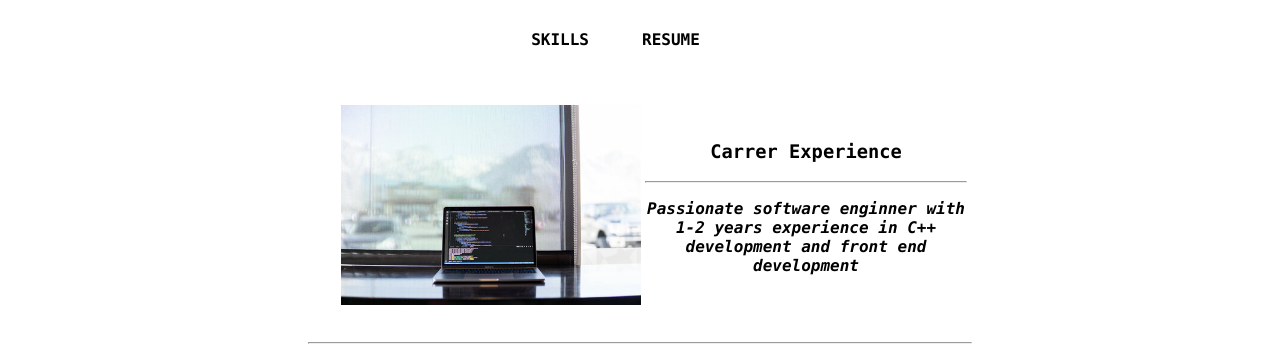
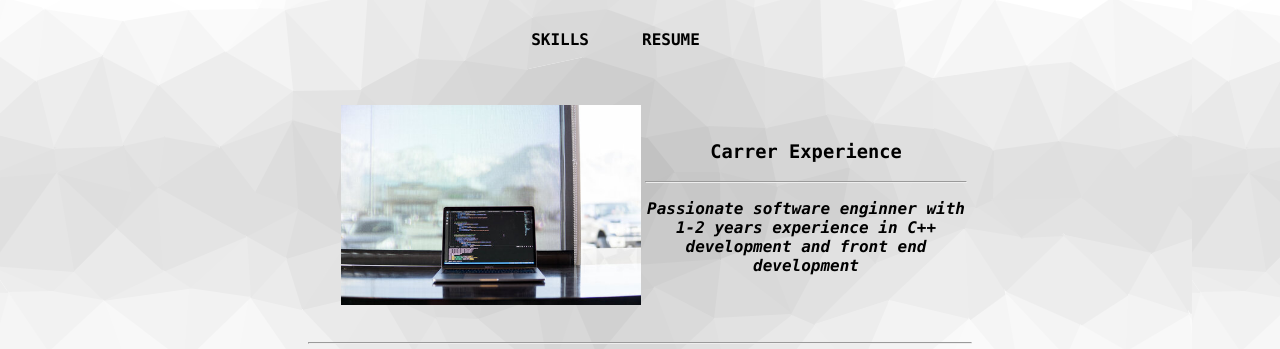
Before and after one commit to umardembele/umardembele1, a plain HTML site: page index.html in a window 1280 px wide. Shown: the part 100-449 px from the top of the page. Drawn offline with Linux system fonts and the light colour scheme.

Commit message:
Update style.css

```diff
--- a/css/style.css
+++ b/css/style.css
@@ -71,7 +71,7 @@ margin-bottom: 20px
 
 .background
 {
-background-image: url("./b.png");
+background-image: url("../b.png");
   font-family: "Lucida Console", "Courier New", monospace;
 }
 .clogo
```
